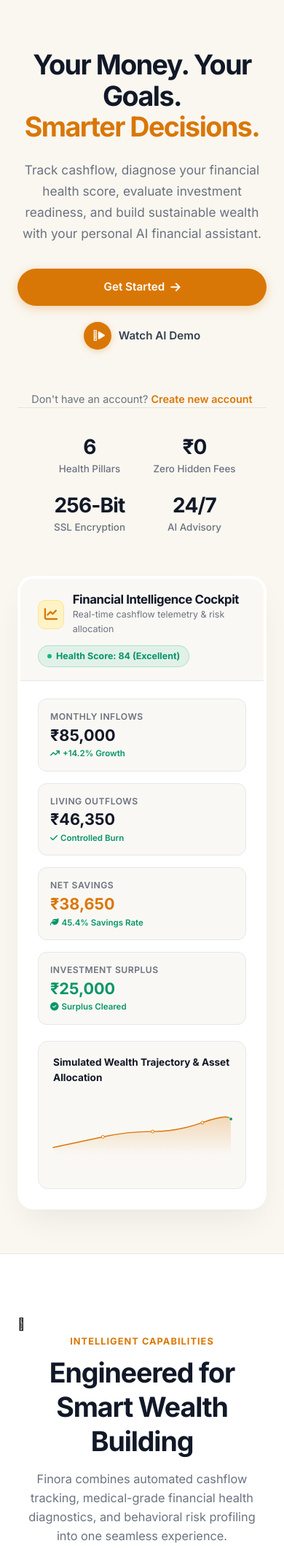
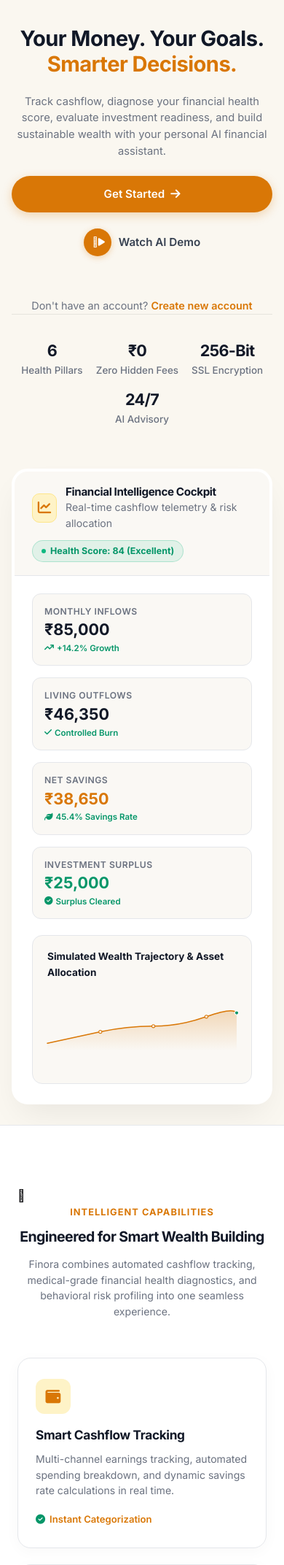
Before and after one commit to likithhs/financial_manager, a Flask app: page / in a window 390 px wide. Shown: the part 69-2213 px from the top of the page at 73% size. Run offline with Flask 2, Linux system fonts and the light colour scheme.

Commit message:
feat(ui): add fluid typography scaling and fix mobile navigation drawer controller

```diff
--- a/static/css/style.css
+++ b/static/css/style.css
@@ -1771,3 +1771,60 @@ body.sidebar-open-lock {
     white-space: normal !important;
   }
 }
+
+/* ====================================================================
+   FLUID TYPOGRAPHY & TOUCH CONTROLS (MOBILE & TABLET)
+   ==================================================================== */
+@media (max-width: 768px) {
+  /* Fluid Heading Scaling on Mobile */
+  h1, .h1 {
+    font-size: clamp(1.4rem, 5vw, 1.75rem) !important;
+    line-height: 1.25 !important;
+    letter-spacing: -0.02em !important;
+  }
+  h2, .h2 {
+    font-size: clamp(1.2rem, 4.2vw, 1.45rem) !important;
+    line-height: 1.28 !important;
+  }
+  h3, .h3 {
+    font-size: clamp(1.05rem, 3.5vw, 1.22rem) !important;
+    line-height: 1.32 !important;
+  }
+  h4, .h4 {
+    font-size: clamp(0.95rem, 3vw, 1.05rem) !important;
+    line-height: 1.35 !important;
+  }
+  p {
+    font-size: 0.88rem !important;
+    line-height: 1.55 !important;
+  }
+
+  /* Form control font-size 16px to prevent iOS Safari auto-zoom */
+  .form-control, .form-select, select, input[type="text"], input[type="email"], input[type="password"], input[type="number"] {
+    font-size: 16px !important;
+  }
+
+  /* Home banners on mobile */
+  .home-hero-banner {
+    padding: 20px 16px !important;
+    margin-bottom: 18px !important;
+  }
+  .home-copilot-card {
+    padding: 16px 14px !important;
+    margin-bottom: 18px !important;
+  }
+
+  /* Financial Health Scorecard Grid */
+  .health-score-grid,
+  div[style*="grid-template-columns: 200px 1fr"] {
+    grid-template-columns: 1fr !important;
+    gap: 20px !important;
+    text-align: center !important;
+  }
+}
+
+@media (max-width: 480px) {
+  h1, .h1 { font-size: 1.38rem !important; }
+  h2, .h2 { font-size: 1.22rem !important; }
+  h3, .h3 { font-size: 1.08rem !important; }
+}
--- a/static/js/landing.js
+++ b/static/js/landing.js
@@ -8,21 +8,21 @@ document.addEventListener('DOMContentLoaded', () => {
   const navLinks = document.getElementById('navLinks');
 
   if (menuToggle && navLinks) {
-    menuToggle.addEventListener('click', () => {
-      if (navLinks.style.display === 'flex') {
-        navLinks.style.display = 'none';
-      } else {
-        navLinks.style.display = 'flex';
-        navLinks.style.flexDirection = 'column';
-        navLinks.style.position = 'absolute';
-        navLinks.style.top = '100%';
-        navLinks.style.left = '0';
-        navLinks.style.background = '#FAF7F0';
-        navLinks.style.padding = '20px';
-        navLinks.style.borderBottom = '1px solid #E5E7EB';
-        navLinks.style.boxShadow = '0 10px 25px rgba(0, 0, 0, 0.06)';
-        navLinks.style.gap = '16px';
+    menuToggle.addEventListener('click', (e) => {
+      e.stopPropagation();
+      navLinks.classList.toggle('open');
+    });
+
+    document.addEventListener('click', (e) => {
+      if (!navLinks.contains(e.target) && !menuToggle.contains(e.target)) {
+        navLinks.classList.remove('open');
       }
+    });
+
+    navLinks.querySelectorAll('a').forEach(link => {
+      link.addEventListener('click', () => {
+        navLinks.classList.remove('open');
+      });
     });
   }
 
--- a/templates/base.html
+++ b/templates/base.html
@@ -597,6 +597,7 @@
       const toggleBtn = document.getElementById('sidebarToggleBtn');
       const closeBtn = document.getElementById('sidebarCloseBtn');
       const backdrop = document.getElementById('sidebarBackdrop');
+      const bottomNavMenuBtn = document.getElementById('bottomNavMenuBtn');
 
       if (!sidebar) return;
 
--- a/templates/financial_analysis.html
+++ b/templates/financial_analysis.html
@@ -7,7 +7,7 @@
 <!-- 1. Top Circular Health Scorecard & AI Explanation -->
 <div class="card" style="background: var(--bg-card); border: 1px solid var(--border-medium); border-radius: var(--radius-xl); box-shadow: var(--shadow-lg), var(--shadow-glow-cyan); margin-bottom: 28px;">
   <div class="card-body" style="padding: 32px;">
-    <div style="display: grid; grid-template-columns: 200px 1fr; gap: 36px; align-items: center;">
+    <div class="health-score-grid" style="display: grid; grid-template-columns: 200px 1fr; gap: 36px; align-items: center;">
 
             <!-- Circular Progress Ring with Distinct Light Outline -->
       <div style="display: flex; flex-direction: column; align-items: center; justify-content: center;">
--- a/templates/home.html
+++ b/templates/home.html
@@ -5,7 +5,7 @@
 
 {% block content %}
 <!-- Welcome Hero Banner -->
-<div class="card" style="background: linear-gradient(135deg, #FAF1DF 0%, #FAF7F0 60%, #FFFFFF 100%); border: 1px solid #FDE68A; border-radius: var(--radius-lg); padding: 36px 32px; margin-bottom: 28px; position: relative; overflow: hidden; box-shadow: 0 10px 30px rgba(217, 119, 6, 0.06);">
+<div class="card home-hero-banner" style="background: linear-gradient(135deg, #FAF1DF 0%, #FAF7F0 60%, #FFFFFF 100%); border: 1px solid #FDE68A; border-radius: var(--radius-lg); padding: 36px 32px; margin-bottom: 28px; position: relative; overflow: hidden; box-shadow: 0 10px 30px rgba(217, 119, 6, 0.06);">
   <div style="position: absolute; right: -20px; top: -20px; width: 220px; height: 220px; background: radial-gradient(circle, rgba(217, 119, 6, 0.12) 0%, transparent 70%); pointer-events: none;"></div>
   <div style="position: relative; z-index: 1;">
     <h1 style="font-size: 2.15rem; font-weight: 800; color: #111827; margin-bottom: 10px; letter-spacing: -0.5px;">
@@ -26,7 +26,7 @@
 </div>
 
 <!-- Interactive Finora Home Copilot Bar -->
-<div class="card" style="background: #FFFFFF; border: 1px solid var(--border-subtle); border-radius: var(--radius-lg); padding: 22px 26px; margin-bottom: 28px; box-shadow: var(--shadow-sm);">
+<div class="card home-copilot-card" style="background: #FFFFFF; border: 1px solid var(--border-subtle); border-radius: var(--radius-lg); padding: 22px 26px; margin-bottom: 28px; box-shadow: var(--shadow-sm);">
   <div style="display: flex; align-items: center; justify-content: space-between; margin-bottom: 14px; flex-wrap: wrap; gap: 10px;">
     <div style="display: flex; align-items: center; gap: 10px;">
       <div style="width: 36px; height: 36px; border-radius: 8px; background: var(--gradient-primary); display: flex; align-items: center; justify-content: center; color: #fff; font-size: 1rem;">
--- a/templates/index.html
+++ b/templates/index.html
@@ -1034,8 +1034,22 @@
      10. RESPONSIVE BREAKPOINTS
      ------------------------------------------------------------- */
   @media (max-width: 1024px) {
-    .fa-title { font-size: 3.2rem; }
+    .fa-title { font-size: 2.85rem; }
     .fa-nav-menu { display: none; }
+    .fa-nav-menu.open {
+      display: flex !important;
+      flex-direction: column !important;
+      position: absolute !important;
+      top: 100% !important;
+      left: 0 !important;
+      width: 100% !important;
+      background: #FFFFFF !important;
+      border-bottom: 1px solid var(--fa-border) !important;
+      box-shadow: 0 14px 28px rgba(0, 0, 0, 0.08) !important;
+      padding: 18px 24px !important;
+      gap: 14px !important;
+      z-index: 1000 !important;
+    }
     .fa-mobile-toggle { display: block; }
     .fa-features-grid { grid-template-columns: repeat(2, 1fr); }
     .fa-workflow-grid { grid-template-columns: 1fr; }
@@ -1046,10 +1060,10 @@
   }
 
   @media (max-width: 768px) {
-    .fa-title { font-size: 2.35rem; }
-    .fa-stats-grid { gap: 24px; flex-wrap: wrap; }
-    .fa-stat-box { min-width: 120px; }
-    .fa-stat-num { font-size: 1.75rem; }
+    .fa-title { font-size: 2.05rem; }
+    .fa-stats-grid { gap: 18px; flex-wrap: wrap; }
+    .fa-stat-box { min-width: 105px; }
+    .fa-stat-num { font-size: 1.55rem; }
     .fa-features-grid { grid-template-columns: 1fr; }
     .fa-footer-grid { grid-template-columns: 1fr; }
     .fa-cta-row { flex-direction: column; width: 100%; }
@@ -1058,6 +1072,16 @@
     .fa-nav-actions { gap: 8px; }
     .fa-btn-signin { padding: 6px 12px; font-size: 0.85rem; }
     .fa-btn-getstarted { padding: 7px 16px; font-size: 0.85rem; }
+  }
+
+  @media (max-width: 480px) {
+    .fa-hero { padding: 36px 16px 28px !important; }
+    .fa-title { font-size: 1.82rem !important; line-height: 1.2 !important; }
+    .fa-subtitle { font-size: 0.92rem !important; margin-bottom: 22px !important; }
+    .fa-pill { font-size: 0.75rem !important; padding: 5px 12px !important; margin-bottom: 16px !important; }
+    .fa-stat-box { min-width: 85px !important; }
+    .fa-stat-num { font-size: 1.35rem !important; }
+    .fa-stat-lbl { font-size: 0.74rem !important; }
   }
 </style>
 {% endblock %}
@@ -1507,3 +1531,8 @@
   </footer>
 </div>
 {% endblock %}
+
+
+{% block extra_js %}
+<script src="{{ url_for('static', filename='js/landing.js') }}"></script>
+{% endblock %}
```
